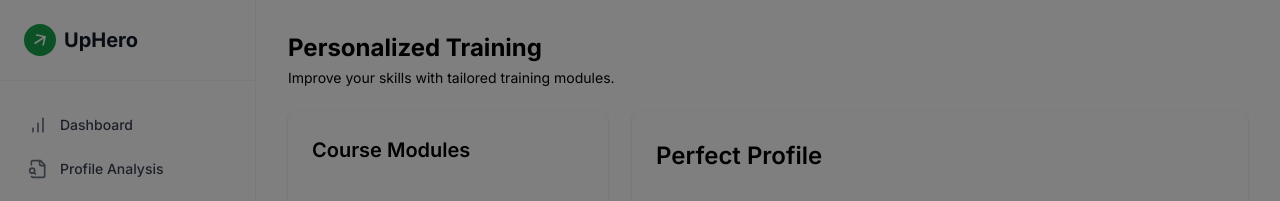
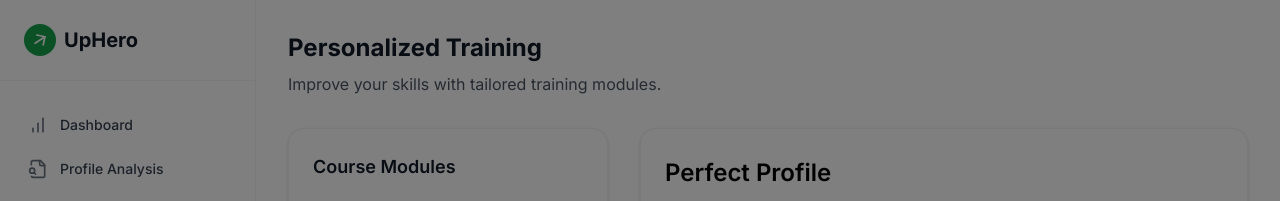
Before and after one commit to BDCoy/test, a Next.js app: page /dashboard/personalized-training in a window 1280 px wide. Shown: the top 201 px of the page. Built offline with nearby package versions, Linux system fonts and the light colour scheme; no server answers; what tailwindcss-animated would draw is missing.

Commit message:
Update Personalized Training Page

```diff
--- a/app/dashboard/personalized-training/page.tsx
+++ b/app/dashboard/personalized-training/page.tsx
@@ -54,19 +54,13 @@ export default function PersonalizedTraining() {
   const [selectedModule, setSelectedModule] = useState<number | null>(null);
   const [isLoading, setIsLoading] = useState<boolean>(false);
 
-  // Zustand store
-  const { moduleProgress, setModuleProgress, setCompleted } =
-    useTrainingStore();
+  const { moduleProgress, setModuleProgress, setCompleted } = useTrainingStore();
 
-  // Function to handle module click
   const handleModuleClick = (index: number) => setSelectedModule(index);
 
-  // Function to toggle completion of a module
   const toggleCompleteModule = (index: number) => {
     const newCompleted = !moduleProgress[index];
     setModuleProgress(index, newCompleted);
-
-    // Calculate if all modules are completed
     setCompleted(newCompleted);
   };
 
@@ -80,36 +74,35 @@ export default function PersonalizedTraining() {
     }, 2000);
   };
 
-  // Effect to set the last completed module as the selected module
   useEffect(() => {
     const lastCompletedModuleIndex = moduleProgress
       .map((completed, index) => (completed ? index : -1))
       .filter((index) => index !== -1)
-      .pop(); // Get the last completed module index
+      .pop();
 
     if (lastCompletedModuleIndex !== undefined) {
       setSelectedModule(lastCompletedModuleIndex);
     } else {
-      setSelectedModule(0); // Default to the first module if no module is completed
+      setSelectedModule(0);
     }
   }, [moduleProgress]);
 
   return (
-    <div className="space-y-6">
+    <div className="max-w-7xl mx-auto space-y-8">
       <div className="flex flex-col sm:flex-row sm:items-center justify-between gap-4">
         <div>
-          <h1 className="text-2xl font-bold text-upwork-gray">
+          <h1 className="text-2xl font-bold text-gray-900 mb-2">
             Personalized Training
           </h1>
-          <p className="mt-1 text-sm text-upwork-gray-light">
+          <p className="text-gray-600">
             Improve your skills with tailored training modules.
           </p>
         </div>
       </div>
 
-      <div className="flex flex-col sm:flex-row space-y-6 sm:space-y-0 sm:space-x-6">
-        <div className="w-full sm:w-1/3 space-y-4 bg-white h-min rounded-lg shadow-sm p-6">
-          <h2 className="text-xl font-semibold text-upwork-gray">
+      <div className="flex flex-col sm:flex-row space-y-6 sm:space-y-0 sm:space-x-8">
+        <div className="w-full sm:w-1/3 bg-white rounded-xl shadow-sm border border-gray-100 p-6">
+          <h2 className="text-lg font-semibold text-gray-900 mb-4">
             Course Modules
           </h2>
           <ModuleList
@@ -121,7 +114,7 @@ export default function PersonalizedTraining() {
           />
         </div>
 
-        <div className="flex-1 bg-white rounded-lg shadow-sm p-6">
+        <div className="flex-1 bg-white rounded-xl shadow-sm border border-gray-100 p-6">
           {selectedModule !== null ? (
             <ModuleContent
               title={trainingModules[selectedModule].title}
```
